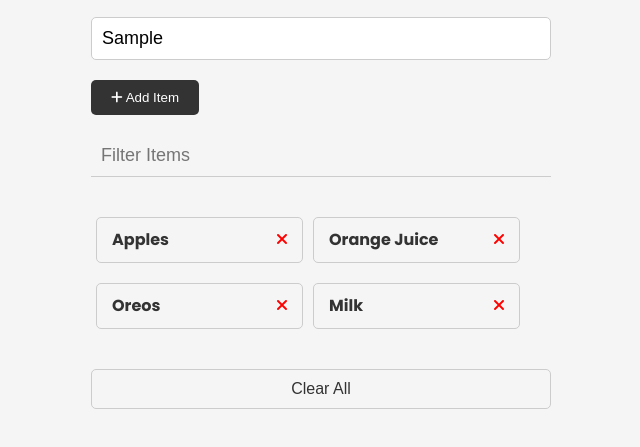
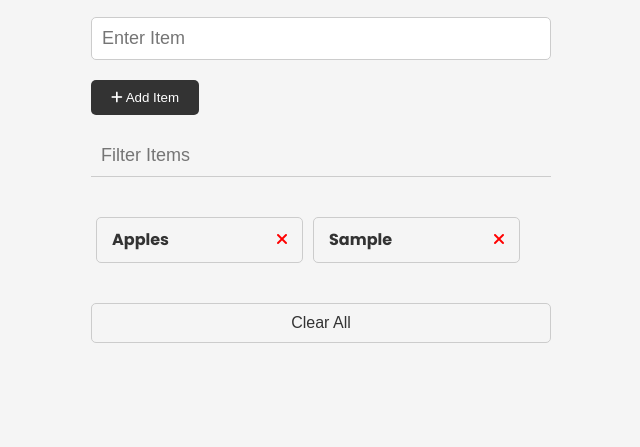
Before and after one commit to dstraco/JavaScriptPractice, a plain HTML site: page ShoppingList.html in a window 1280 px wide. Both pictures are taken after typing "Sample" into the empty fields and a click on the button "Add Item". Shown: the part 101-548 px from the top of the page, without its empty margins (319-959 px from the left). Drawn offline with Linux system fonts and the light colour scheme.

Commit message:
Shopping List project. addItem function complete

```diff
--- a/ShoppingList.html
+++ b/ShoppingList.html
@@ -53,24 +53,6 @@
             <i class="fa-solid fa-xmark"></i>
           </button>
         </li>
-        <li>
-          Orange Juice
-          <button class="remove-item btn-link text-red">
-            <i class="fa-solid fa-xmark"></i>
-          </button>
-        </li>
-        <li>
-          Oreos
-          <button class="remove-item btn-link text-red">
-            <i class="fa-solid fa-xmark"></i>
-          </button>
-        </li>
-        <li>
-          Milk
-          <button class="remove-item btn-link text-red">
-            <i class="fa-solid fa-xmark"></i>
-          </button>
-        </li>
       </ul>
 
       <button id="clear" class="btn-clear">Clear All</button>
--- a/hello.js
+++ b/hello.js
@@ -1,42 +1,45 @@
 // Receiving form data from Shopping List
-const form = document.getElementById('item-form');
+const itemForm = document.getElementById('item-form');
+const itemInput = document.getElementById('item-input');
+const itemList = document.getElementById('item-list')
 
-function onSubmit(e){
-    e.preventDefault();
 
-    const item = document.getElementById('item-input').value;
-    const priority = document.getElementById('priority-input').value;
+function createButton(classes){
+    const button = document.createElement('button');
+    button.className = classes;
+    const icon = createIcon('fa-solid fa-xmark');
+    button.appendChild(icon);
+    return button;
+}
+function createIcon(classes){
+    const icon = document.createElement('i');
+    icon.className = classes;
+    return icon;
+}
 
-    if (item === '' || priority === '0') {
-        alert('Please fill in all fields');
+function addItem(e) {
+    e.preventDefault();     // always call on form object
+
+    const newItem = itemInput.value;
+
+    // Validate input
+    if (newItem === ''){
+        alert('Enter an item');
         return;
     }
 
-    console.log(item, priority);
-    addToList(item);
+    // Create List item
+    const li = document.createElement('li');
+    li.appendChild(document.createTextNode(newItem));
+    const button = createButton('remove-item btn-link text-red');
+    li.appendChild(button);
+
+    // Add li to ul
+    itemList.appendChild(li);
+    itemInput.value = '';
 }
 
-// Taking in items from input and adding to the shopping list
-function addToList(item) {
-    newItem = document.createElement('li');
-    ul = document.querySelector('ul');
 
-    // Create text node and create elements button/ icon
-    const text = document.createTextNode(item);
-    const button = document.createElement('button');
-    const icon = document.createElement('i');
 
-    // Style new elements/ nodes
-    button.className = 'remove-item btn-link text-red';
-    button.appendChild(icon);
-    icon.className = 'fa-solid fa-xmark';
-
-    // Append text node and button element to new list element
-    newItem.appendChild(text);
-    newItem.appendChild(button);
-
-    // Append new item to the parent node
-    ul.appendChild(newItem);
-}
-
-form.addEventListener('submit', onSubmit);
+// Event Listeners
+itemForm.addEventListener('submit', addItem);
```
